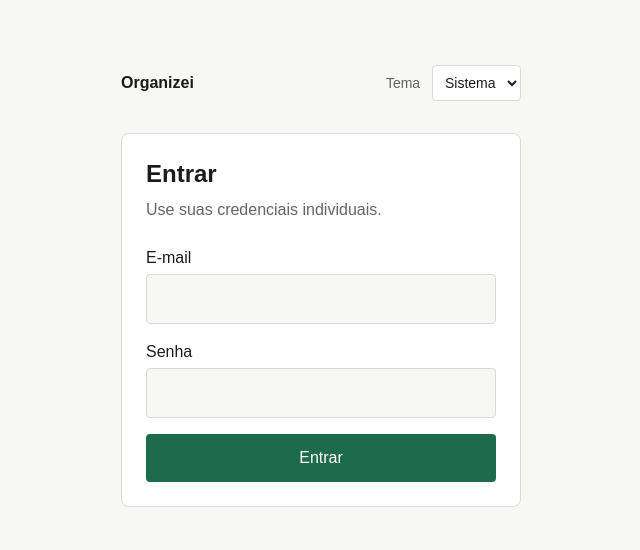
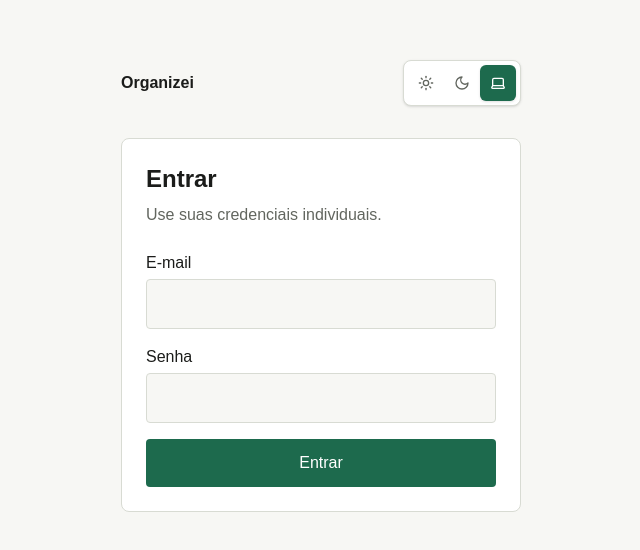
Before and after one commit to pwdbymoral/organizei, a Next.js app in the folder apps/web/: page /login in a window 1280 px wide. Shown: the part 114-664 px from the top of the page, without its empty margins (319-959 px from the left). Built offline with nearby package versions, Linux system fonts and the light colour scheme.

Commit message:
feat(ui): modernize theme selector

```diff
--- a/apps/web/src/components/theme-toggle.tsx
+++ b/apps/web/src/components/theme-toggle.tsx
@@ -1,24 +1,50 @@
 'use client';
 import { useEffect, useState } from 'react';
 import { useTheme } from 'next-themes';
+import { Laptop, Moon, Sun } from 'lucide-react';
+
+const themes = [
+  { value: 'light', label: 'Claro', Icon: Sun },
+  { value: 'dark', label: 'Escuro', Icon: Moon },
+  { value: 'system', label: 'Sistema', Icon: Laptop },
+] as const;
+
 export function ThemeToggle() {
   const { theme, setTheme } = useTheme();
   const [mounted, setMounted] = useState(false);
   useEffect(() => setMounted(true), []);
   return (
-    <label className="text-text-muted text-sm">
-      Tema{' '}
-      <select
-        aria-label="Tema"
-        className="bg-surface text-text ml-2 rounded border p-2"
-        disabled={!mounted}
-        value={theme ?? 'system'}
-        onChange={(event) => setTheme(event.target.value)}
-      >
-        <option value="light">Claro</option>
-        <option value="dark">Escuro</option>
-        <option value="system">Sistema</option>
-      </select>
-    </label>
+    <div
+      aria-label="Tema"
+      aria-describedby="theme-description"
+      role="group"
+      className="border-border bg-surface inline-flex rounded-lg border p-1 shadow-sm"
+    >
+      <span id="theme-description" className="sr-only">
+        Escolha entre tema claro, escuro ou seguir o sistema
+      </span>
+      {themes.map(({ value, label, Icon }) => {
+        const selected = mounted && (theme ?? 'system') === value;
+        return (
+          <button
+            key={value}
+            type="button"
+            aria-label={label}
+            aria-pressed={selected}
+            title={label}
+            disabled={!mounted}
+            onClick={() => setTheme(value)}
+            className={`min-h-9 min-w-9 rounded-md px-2 transition-colors focus-visible:outline-none focus-visible:ring-2 focus-visible:ring-[--color-primary] ${
+              selected
+                ? 'bg-primary text-white shadow-sm'
+                : 'text-text-muted hover:bg-surface-elevated hover:text-text'
+            }`}
+          >
+            <Icon aria-hidden="true" className="mx-auto size-4" strokeWidth={2} />
+            <span className="sr-only">{label}</span>
+          </button>
+        );
+      })}
+    </div>
   );
 }
```
Also changed, not shown: 2 other files (tests, documents, lock files or other folders).
